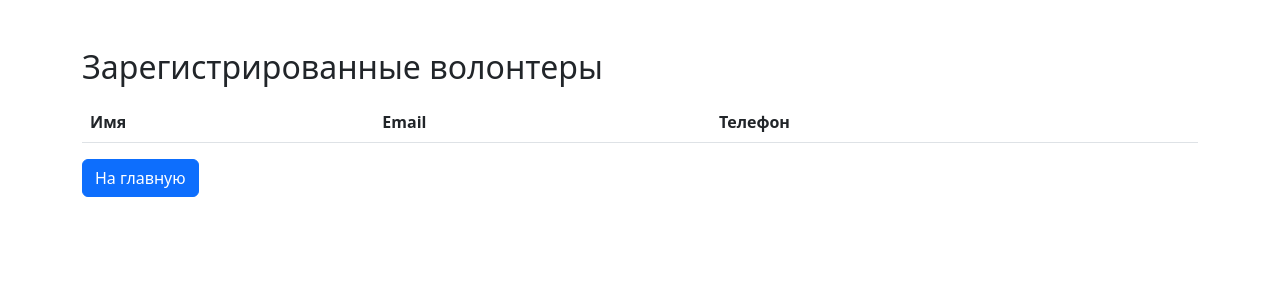
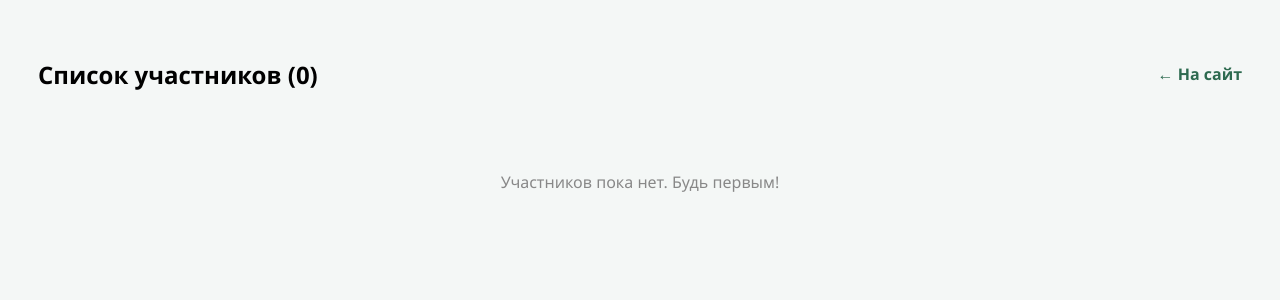
Before and after one commit to legendaryindra09-maker/my-eco-project, a Flask app: page /admin in a window 1280 px wide. Shown: the top 300 px of the page. Run offline with Flask 3, Linux system fonts and the light colour scheme; lists and menus that the app fills with data are empty.

Commit message:
Update admin.html

```diff
--- a/templates/admin.html
+++ b/templates/admin.html
@@ -1,29 +1,46 @@
 <!DOCTYPE html>
-<html>
+<html lang="ru">
 <head>
-    <title>Список участников</title>
-    <link rel="stylesheet" href="https://cdn.jsdelivr.net/npm/bootstrap@5.3.0/dist/css/bootstrap.min.css">
+    <meta charset="UTF-8">
+    <title>Админ-панель</title>
+    <style>
+        body { font-family: 'Segoe UI', sans-serif; background: #f4f7f6; padding: 30px; }
+        .header { display: flex; justify-content: space-between; align-items: center; margin-bottom: 20px; }
+        table { width: 100%; border-collapse: collapse; background: white; border-radius: 12px; overflow: hidden; box-shadow: 0 4px 12px rgba(0,0,0,0.05); }
+        th, td { padding: 15px; text-align: left; border-bottom: 1px solid #eee; }
+        th { background: #2d6a4f; color: white; text-transform: uppercase; font-size: 12px; letter-spacing: 1px; }
+        tr:hover { background: #f9fffb; }
+        .empty { text-align: center; padding: 40px; color: #888; }
+        .back-btn { text-decoration: none; color: #2d6a4f; font-weight: bold; }
+    </style>
 </head>
-<body class="container mt-5">
-    <h2>Зарегистрированные волонтеры</h2>
-    <table class="table table-striped mt-3">
-        <thead>
+<body>
+    <div class="header">
+        <h2>Список участников ({{ volunteers|length }})</h2>
+        <a href="/" class="back-btn">← На сайт</a>
+    </div>
+
+    {% if volunteers %}
+    <table>
         <tr>
             <th>Имя</th>
-                <th>Email</th>
             <th>Телефон</th>
+            <th>Мотивация</th>
+            <th>Время</th>
         </tr>
-        </thead>
-        <tbody>
-            {% for p in participants %}
+        {% for v in volunteers %}
         <tr>
-                <td>{{ p.name }}</td>
-                <td>{{ p.email }}</td>
-                <td>{{ p.phone }}</td>
+            <td><strong>{{ v.name }}</strong></td>
+            <td>{{ v.phone }}</td>
+            <td>{{ v.message }}</td>
+            <td>{{ v.time }}</td>
         </tr>
         {% endfor %}
-        </tbody>
     </table>
-    <a href="/" class="btn btn-primary">На главную</a>
+    {% else %}
+    <div class="table">
+        <p class="empty">Участников пока нет. Будь первым!</p>
+    </div>
+    {% endif %}
 </body>
 </html>
```
Lines whose indentation alone changed are shown as unchanged.
